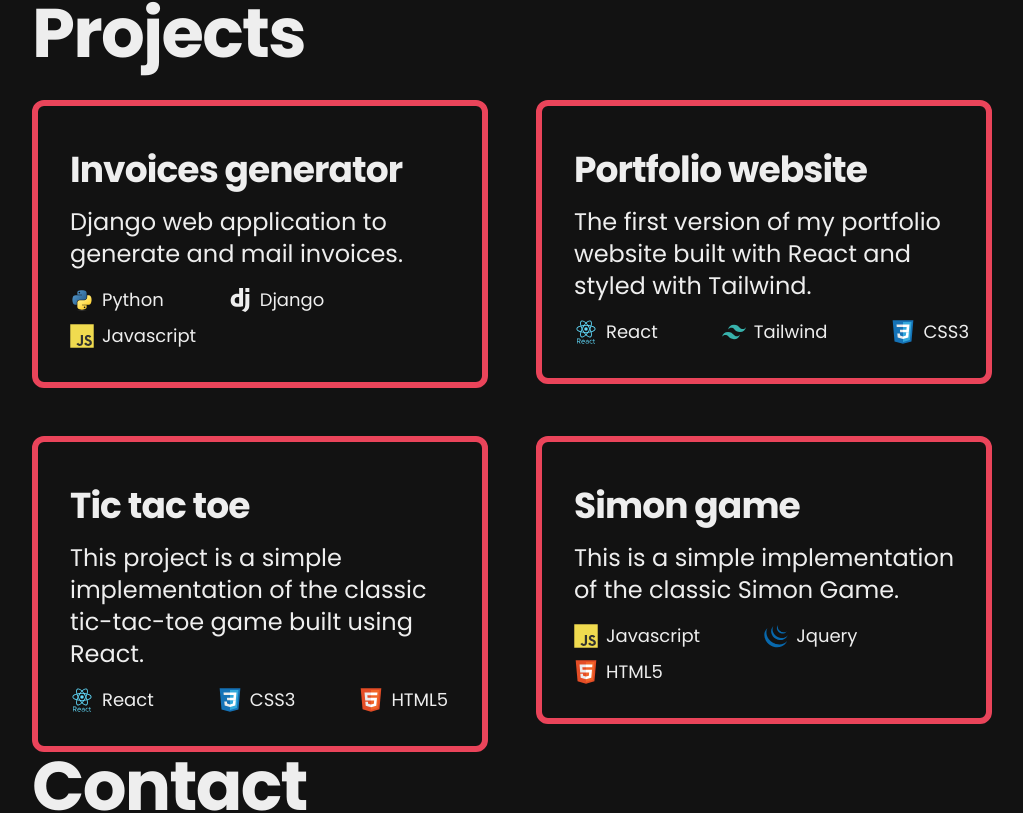
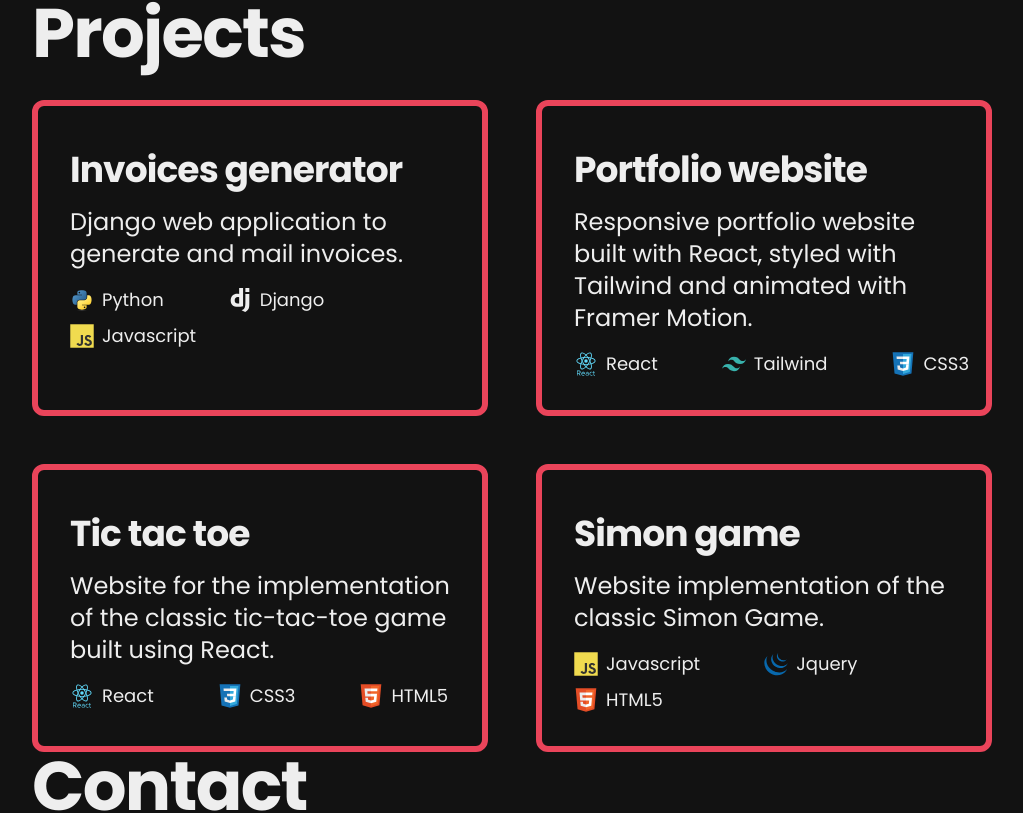
Before and after one commit to aalexmrt/react-portfolio-v1, a React (Vite) app: page / in a window 1280 px wide. Shown: the part 1534-2347 px from the top of the page, without its empty margins (128-1151 px from the left). Built offline with nearby package versions, Linux system fonts and the light colour scheme.

Commit message:
adjusting project detail container sizes

```diff
--- /dev/null
+++ b/src/components/ProjectDetail/index.css
@@ -0,0 +1,4 @@
+.project-detail-container {
+  height: inherit;
+  @apply rounded-xl border-[0.4rem] border-[var(--accent-color)] bg-[var(--primary-color)] px-4 py-8 pl-8;
+}
--- a/src/components/ProjectDetail/index.jsx
+++ b/src/components/ProjectDetail/index.jsx
@@ -1,5 +1,7 @@
 import React from "react"
 import { motion } from "framer-motion"
+
+import "./index.css"
 export const ProjectDetail = ({
   name,
   description,
@@ -27,8 +29,9 @@ export const ProjectDetail = ({
       whileHover="hover"
       whileTap="tab"
       rel="noreferrer"
+      className="project-detail-container"
     >
-      <figure className="flex h-min flex-row rounded-xl border-[0.4rem] border-[var(--accent-color)] bg-[var(--primary-color)] px-4 py-8 pl-8  ">
+      <figure className="flex h-min flex-row   ">
         <div>
           <h4 className="mt-3 text-4xl font-bold tracking-tight">
             {name} <span> </span>
--- a/src/data/projectsInfo.json
+++ b/src/data/projectsInfo.json
@@ -1,7 +1,7 @@
 [
   {
     "name": "Invoices generator",
-    "description": "Django web application to generate and mail invoices. ",
+    "description": "Django web application to generate and mail invoices.",
     "imgRef": "https://github.com/aalexmrt/django-invoices-generator/blob/main/docs/gifs/add_invoice.gif?raw=true",
     "techStack": [
       {
@@ -24,7 +24,7 @@
   },
   {
     "name": "Portfolio website",
-    "description": "The first version of my portfolio website built with React and styled with Tailwind.",
+    "description": "Responsive portfolio website built with React, styled with Tailwind and animated with Framer Motion.",
     "imgRef": "https://github.com/aalexmrt/react-portfolio-v1/blob/main/docs/images/presentation.png?raw=true",
     "techStack": [
       {
@@ -47,7 +47,7 @@
   },
   {
     "name": "Tic tac toe",
-    "description": "This project is a simple implementation of the classic tic-tac-toe game built using React.",
+    "description": "Website for the implementation of the classic tic-tac-toe game built using React.",
     "imgRef": "https://github.com/aalexmrt/tic-tac-toe/blob/main/docs/gifs/tic-tac-toe-demo.gif?raw=true",
     "techStack": [
       {
@@ -70,7 +70,7 @@
   },
   {
     "name": "Simon game",
-    "description": "This is a simple implementation of the classic Simon Game.",
+    "description": "Website implementation of the classic Simon Game.",
     "imgRef": "https://github.com/aalexmrt/simon-game-js/blob/main/docs/gifs/demo_simon_game.gif?raw=true",
     "techStack": [
       {
--- a/src/pages/Layout/index.css
+++ b/src/pages/Layout/index.css
@@ -4,7 +4,7 @@
   overflow: hidden;
 }
 .layout > main > section {
-  padding-top: 1.5rem;
+  padding-top: 4rem;
   min-height: auto;
 }
 
--- a/src/pages/LayoutHomepage/index.css
+++ b/src/pages/LayoutHomepage/index.css
@@ -142,7 +142,7 @@ main > .projects > .projects-container {
 main > .contact {
   display: grid;
   grid-template-rows: min-content 1fr;
-  min-height: calc(100vh - 10.7rem);
+  min-height: calc(100vh - 12rem);
   gap: 2rem;
 }
 main > .contact .contact-me-container {
```
